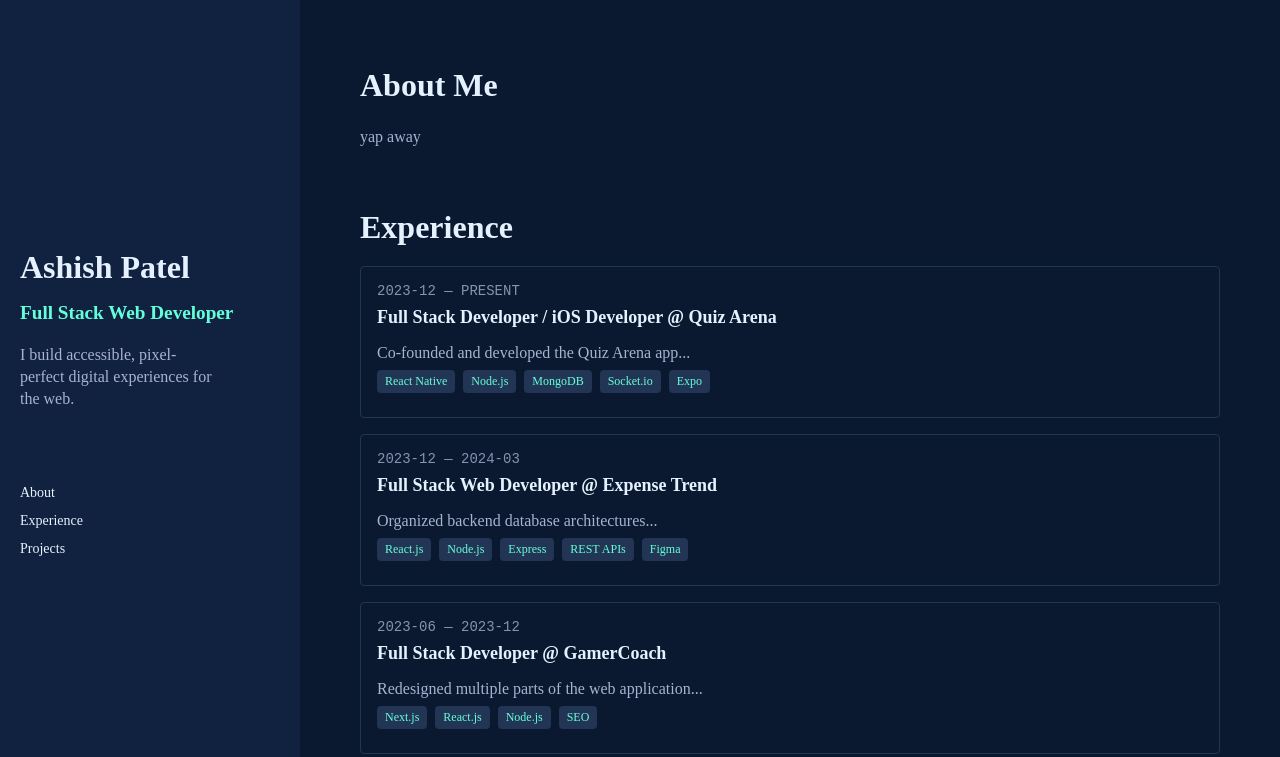
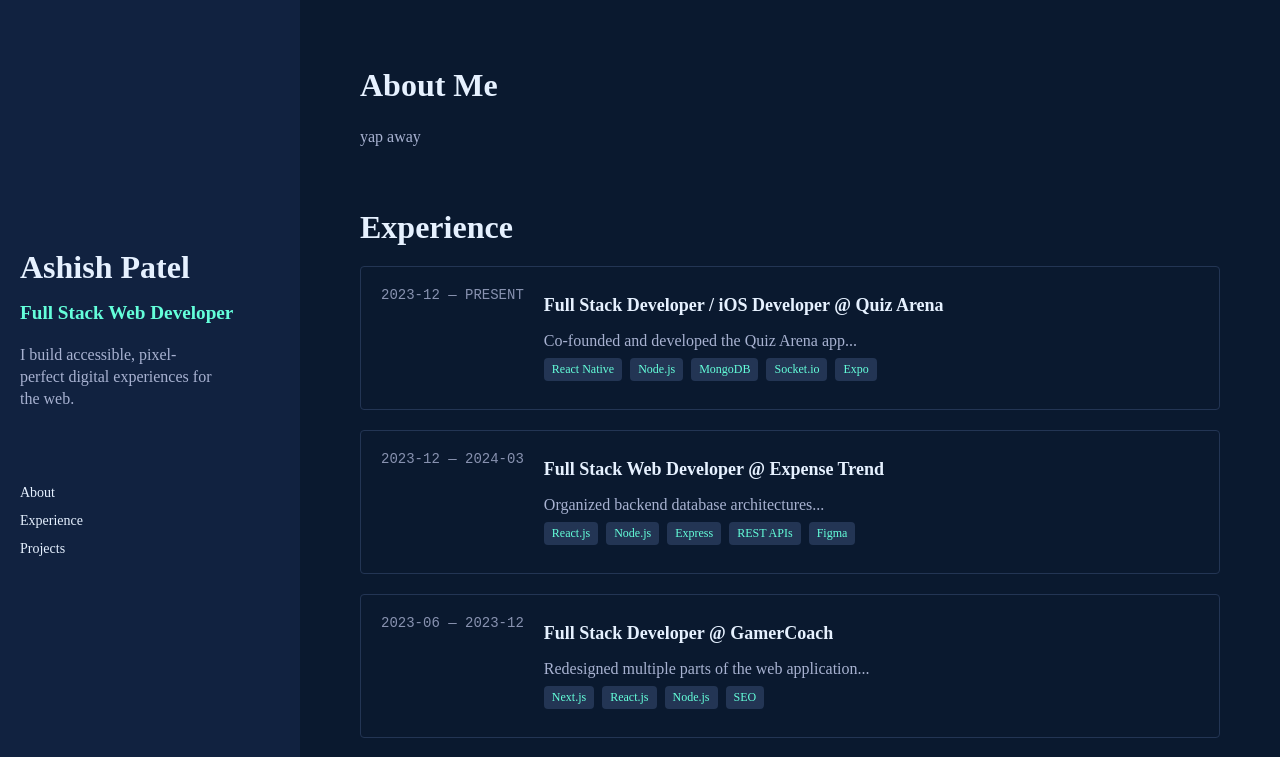
Before and after one commit to apatel924/ashish-portfolio, a React (Create React App) app: page / in a window 1280 px wide. Shown: the top 757 px of the page. Built offline with nearby package versions, Linux system fonts and the light colour scheme.

Commit message:
Added Experience component

```diff
--- a/src/components/Experience.js
+++ b/src/components/Experience.js
@@ -2,45 +2,57 @@ import React from "react";
 import { experienceData } from "../data/experiences";
 
 const Experience = () => {
-  return (
-    <div style={{ marginBottom: "60px" }}>
-      <h2 style={{ fontSize: "2rem", marginBottom: "20px" }}>Experience</h2>
-      {experienceData.map((job, idx) => (
-        <div
-          style={{
+  const containerStyle = {
+    marginBottom: "60px",
+  };
+
+  const headingStyle = {
+    fontSize: "2rem",
+    marginBottom: "20px",
+  };
+
+  const itemStyle = {
+    display: "grid",
+    gridTemplateColumns: "auto 1fr",
+    gap: "20px",
+    marginBottom: "20px",
+    padding: "20px",
+    borderRadius: "4px",
     border: "1px solid #233554",
-            borderRadius: "4px",
-            padding: "16px",
-            marginBottom: "16px",
-          }}
-          key={idx}
-        >
-          <div
-            style={{
+    transition: "background-color 0.3s ease",
+  };
+
+  const handleMouseEnter = (e) => {
+    e.currentTarget.style.backgroundColor = "#233554";
+  };
+  const handleMouseLeave = (e) => {
+    e.currentTarget.style.backgroundColor = "";
+  };
+
+  const periodStyle = {
     fontFamily: "monospace",
     fontSize: "14px",
     color: "#8892b0",
-            }}
-          >
-            {job.period}
-          </div>
-          <div
-            style={{
+  };
+
+  const titleStyle = {
     fontSize: "18px",
     fontWeight: "bold",
     color: "#e6f1ff",
     margin: "8px 0",
-            }}
-          >
-            {job.title} @ {job.company}
-          </div>
-          <p style={{ color: "#a8b2d1", marginBottom: "8px" }}>
-            {job.description}
-          </p>
-          <div>
-            {job.technologies.map((tech, i) => (
-              <span
-                style={{
+  };
+
+  const descStyle = {
+    color: "#a8b2d1",
+    marginBottom: "8px",
+  };
+
+  const tagsContainerStyle = {
+    display: "flex",
+    flexWrap: "wrap",
+  };
+
+  const tagStyle = {
     display: "inline-block",
     backgroundColor: "#233554",
     color: "#64ffda",
@@ -49,12 +61,31 @@ const Experience = () => {
     marginRight: "8px",
     marginBottom: "8px",
     borderRadius: "4px",
-                }}
-                key={i}
+  };
+
+  return (
+    <div style={containerStyle}>
+      <h2 style={headingStyle}>Experience</h2>
+      {experienceData.map((job, idx) => (
+        <div
+          key={idx}
+          style={itemStyle}
+          onMouseEnter={handleMouseEnter}
+          onMouseLeave={handleMouseLeave}
         >
+          <div style={periodStyle}>{job.period}</div>
+          <div>
+            <div style={titleStyle}>
+              {job.title} @ {job.company}
+            </div>
+            <p style={descStyle}>{job.description}</p>
+            <div style={tagsContainerStyle}>
+              {job.technologies.map((tech, i) => (
+                <span style={tagStyle} key={i}>
                   {tech}
                 </span>
               ))}
+            </div>
           </div>
         </div>
       ))}
```
Lines whose indentation alone changed are shown as unchanged.
